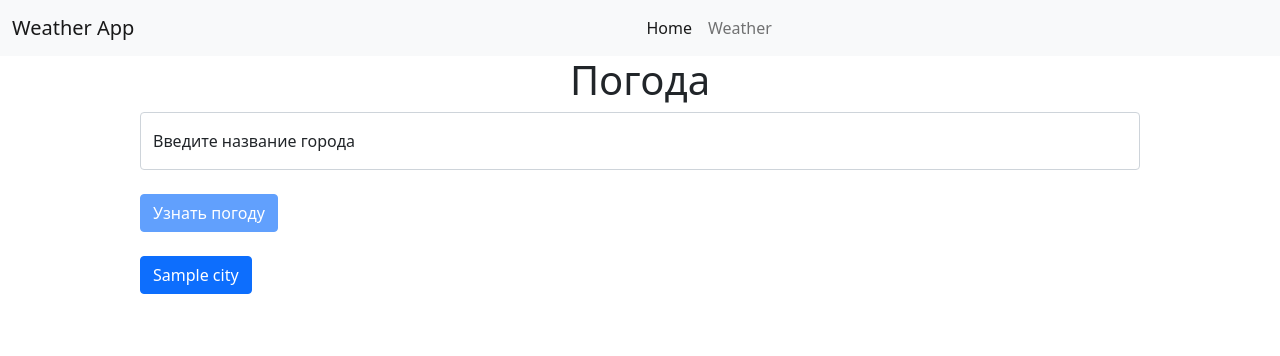
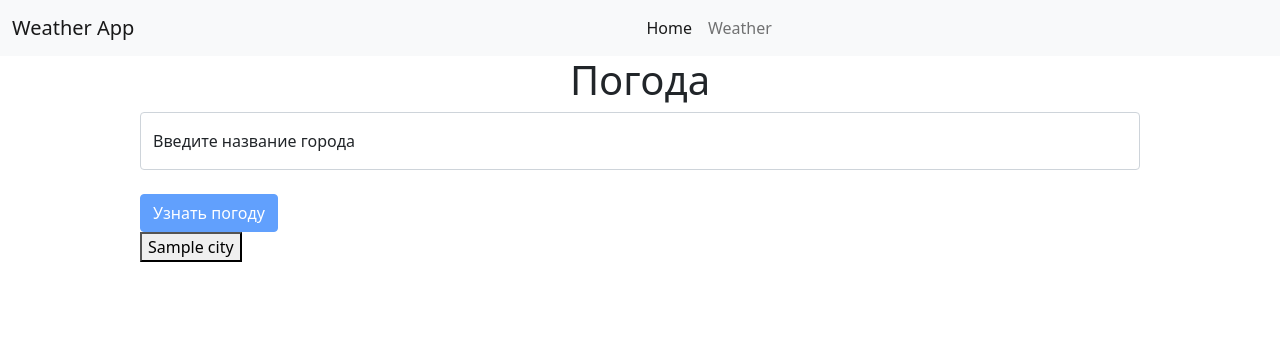
Before and after one commit to sariya23/weather_app, a FastAPI app: template src/templates/choice_city.html in a window 1280 px wide. Shown: the top 356 px of the page. Run offline with FastAPI, Linux system fonts and the light colour scheme; the template is opened without the code that fills it: most values are stand-ins (such as "Sample title", 1, 10 or a date in 2020).

Commit message:
Use button instead of input

```diff
--- a/src/templates/choice_city.html
+++ b/src/templates/choice_city.html
@@ -2,9 +2,9 @@
 {% block result %}
 <form action="/weather/weather_by_city/" method="POST">
     {% for city in cities %}
-        <input class="btn btn-primary mt-4" type="submit"
-        value="{{ city.city }}" id="sendCity" name="city">
+    <button type="submit" value="{{city.country}}" name="city">{{ city.city }}</button>
+        <!-- <input class="btn btn-primary mt-4" type="submit"
+        value="{{ city.city }} | {{ city.country }}" id="sendCity" name="city" data-value="{{ city.city }}"> -->
     {% endfor %}
 </form>
-
 {% endblock %}
```
